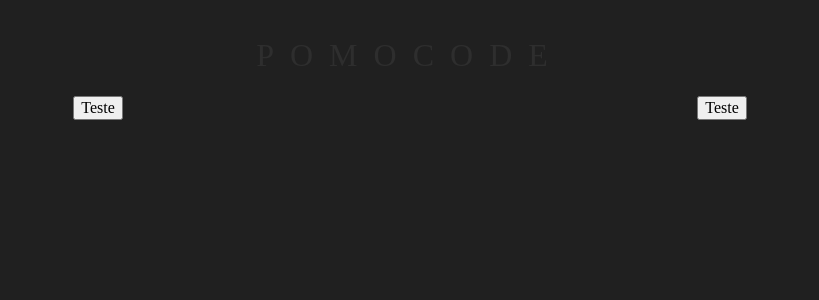
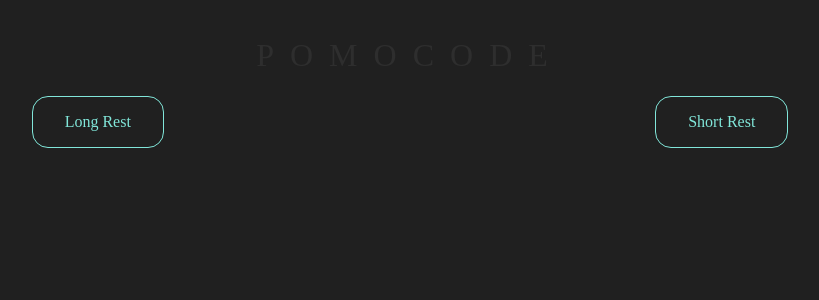
Before and after one commit to devcanovas/pomo, a React (Vite) app: page / in a window 1280 px wide. Shown: the top 300 px of the page, without its empty margins (230-1049 px from the left). Built offline with nearby package versions, Linux system fonts and the light colour scheme.

Commit message:
Implementing ButtonRest Component

```diff
--- a/src/App.jsx
+++ b/src/App.jsx
@@ -1,5 +1,5 @@
 import GlobalStyles from "./components/GlobalStyles";
-import PomodoroPage from "./components/Pages/Pomodoro";
+import PomodoroPage from "./Pages/Pomodoro";
 
 export default function App() {
   return (
--- a/src/components/Pages/Pomodoro/index.jsx
+++ b/src/Pages/Pomodoro/index.jsx
@@ -1,5 +1,6 @@
 import styled from "styled-components";
-import Title from "../../Title";
+import Title from "../../components/Title"
+import ButtonRest from "../../components/ButtonRest";
 
 const Container = styled.div`
     padding: 1rem;
@@ -20,9 +21,11 @@ export default function PomodoroPage() {
   return (
     <Container>
       <Title>POMOCODE</Title>
+      <div>
+      </div>
       <ButtonContainer>
-        <button>Teste</button>
-        <button>Teste</button>
+        <ButtonRest>Long Rest</ButtonRest>
+        <ButtonRest>Short Rest</ButtonRest>
       </ButtonContainer>
     </Container>
   );
--- /dev/null
+++ b/src/components/ButtonRest/index.jsx
@@ -0,0 +1,25 @@
+import styled from "styled-components"
+
+const UnselectedButton = styled.button`
+    background-color: transparent;
+    padding: 1rem 2rem;
+    color: #81E6D9;
+    font-family: 'GeistUltraLight';
+    border: 1px solid #81E6D9;
+    border-radius: 1rem;
+    transition: .5s;
+    &:hover {
+        background-color: #81E6D9;
+        color: black;
+        font-weight: bold;
+        letter-spacing: .1rem;
+    }
+`
+
+export default function ButtonRest({ children }) {
+    return (
+        <UnselectedButton>
+            {children}
+        </UnselectedButton>
+    )
+}
```
